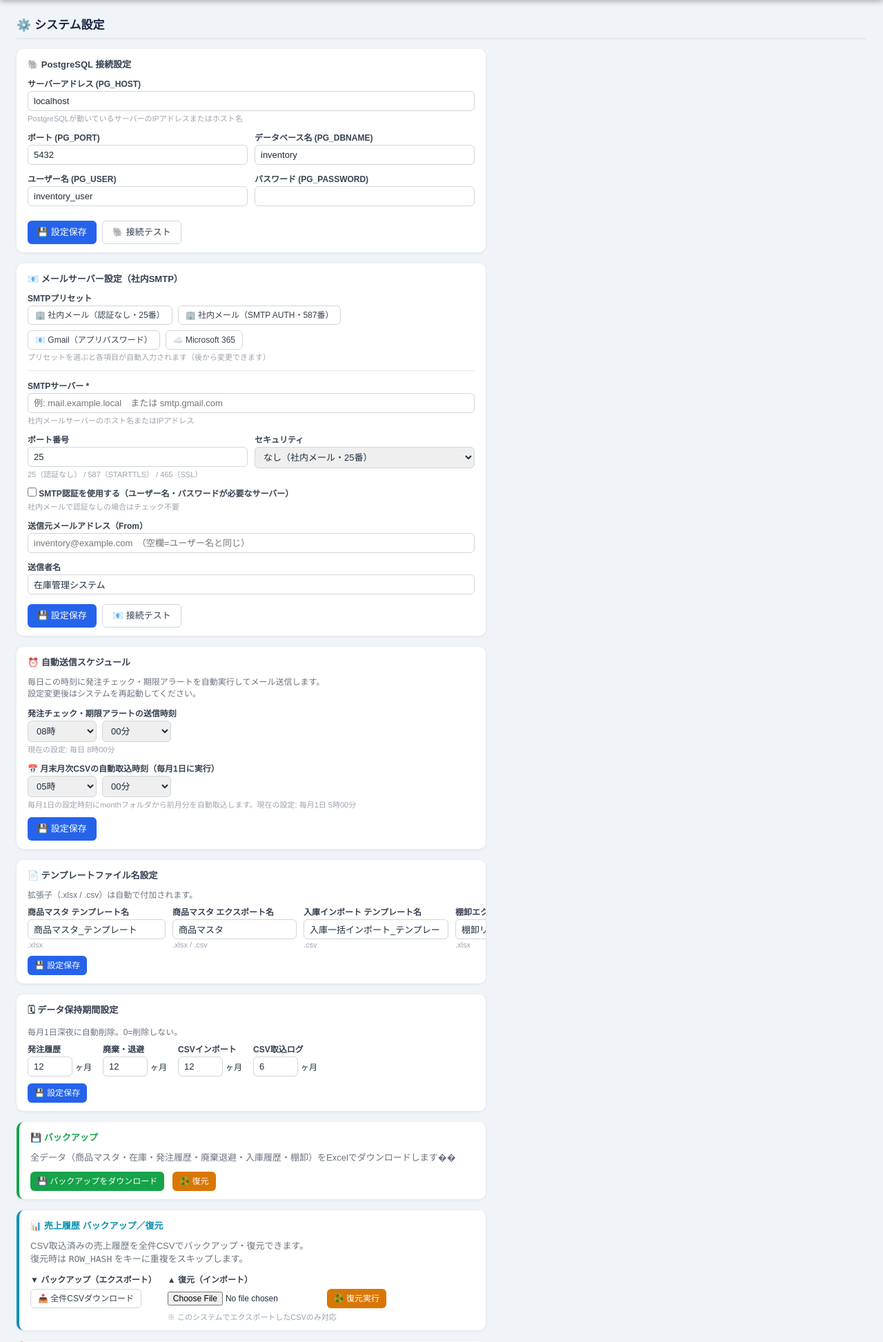
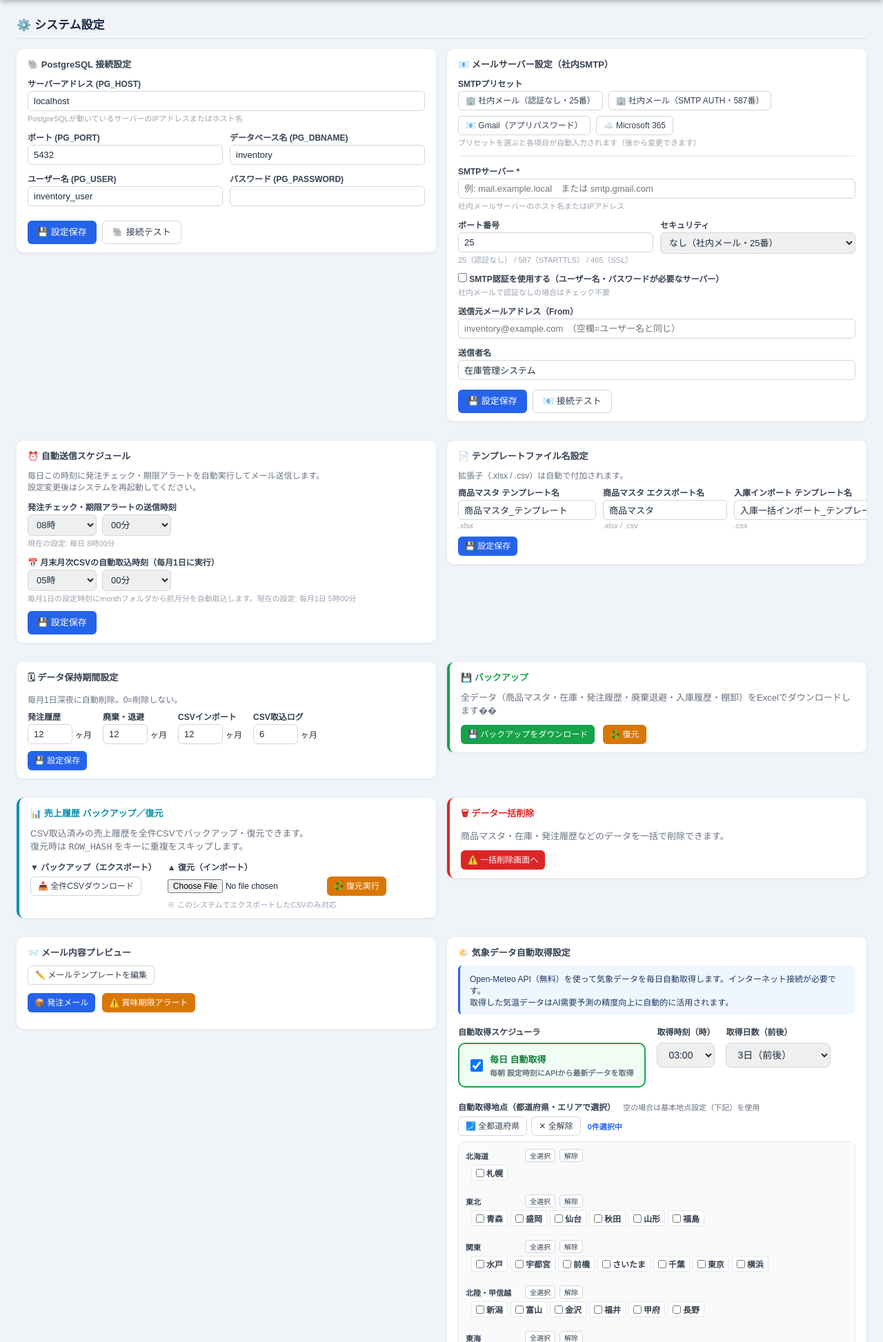
Before and after one commit to r-tanaka3219/my-project, a Flask app: page /settings in a window 1280 px wide. Shown: the part 52-1998 px from the top of the page at 69% size. Run offline with Flask 3, Linux system fonts and the light colour scheme; the visitor is signed in with stand-in values (Sample User, id 1); data that the repository does not hold is empty; some libraries are stand-ins or nearby versions.

Commit message:
feat: 全画面幅統一 - 27インチワイドモニター対応レイアウト
- base.html: .settings-grid (2列グリッド) CSS追加・1100px以下で1列
- settings.html: 全カードを2列グリッドに配置・max-width:680px撤廃
  - <form style="display:contents">でform要素を透過しカードをgrid直接子に
- product_form.html: max-width 720px → 1100px
- csv_form.html: max-width 800px → 1100px
- receipt.html: max-width 560px → 820px
- chains.html: テーブルmax-width撤廃・フォームパネルも1100px に統一

Co-Authored-By: Claude Sonnet 4.6 <noreply@anthropic.com>

```diff
--- a/templates/base.html
+++ b/templates/base.html
@@ -94,6 +94,9 @@ hr{border:none;border-top:1px solid #e5e7eb;margin:12px 0}
 @media (min-width:1800px){.main{padding:18px 48px}}
 @media print{nav{display:none}.btn{display:none}.main{margin-top:0}}
 
+/* 設定ページ用2列グリッド */
+.settings-grid{display:grid;grid-template-columns:repeat(2,1fr);gap:16px;align-items:start}
+@media(max-width:1100px){.settings-grid{grid-template-columns:1fr}}
 /* layout helpers for added features */
 .page-title-actions{display:flex;justify-content:flex-end;align-items:center;gap:8px;flex-wrap:wrap;margin-left:auto}
 .page-title > form{margin-left:auto}
--- a/templates/csv_form.html
+++ b/templates/csv_form.html
@@ -2,7 +2,7 @@
 {% block title %}CSV取込設定{% endblock %}
 {% block content %}
 <div class="page-title">{% if setting %}✏️ CSV設定編集{% else %}➕ CSV取込設定 新規作成{% endif %}</div>
-<div style="max-width:800px">
+<div style="max-width:1100px">
 <form method="post">
   <input type="hidden" name="csrf_token" value="{{ csrf_token() }}">
   <div class="card" style="margin-bottom:14px">
--- a/templates/product_form.html
+++ b/templates/product_form.html
@@ -2,7 +2,7 @@
 {% block title %}{% if product %}商品編集{% else %}商品登録{% endif %}{% endblock %}
 {% block content %}
 <div class="page-title">{% if product %}✏️ 商品編集{% else %}➕ 商品登録{% endif %}</div>
-<div class="card" style="max-width:720px">
+<div class="card" style="max-width:1100px">
 <form method="post">
   <input type="hidden" name="csrf_token" value="{{ csrf_token() }}">
   <div class="form-grid-2">
--- a/templates/receipt.html
+++ b/templates/receipt.html
@@ -3,7 +3,7 @@
 {% block content %}
 <div class="page-title"><span>📥 入庫登録</span><div class="page-title-actions"><a href="/receipt/import" class="btn btn-outline btn-sm">📄 一括インポート</a><a href="/receipt/history" class="btn btn-outline btn-sm">📋 入庫履歴</a></div></div>
 
-<div class="card" style="max-width:560px">
+<div class="card" style="max-width:820px">
 
   {# ── 入力モード切替タブ ── #}
   <div style="display:flex;gap:0;margin-bottom:14px;border:1px solid #e2e8f0;border-radius:6px;overflow:hidden;max-width:420px">
--- a/templates/settings.html
+++ b/templates/settings.html
@@ -3,10 +3,11 @@
 {% block content %}
 <div class="page-title">⚙️ システム設定</div>
 
-<form method="post" action="/settings/save">
+<div class="settings-grid">
+<form method="post" action="/settings/save" style="display:contents">
   <input type="hidden" name="csrf_token" value="{{ csrf_token() }}">
 
-<div class="card" style="max-width:680px;margin-bottom:16px">
+<div class="card" style="">
   <div class="card-title">🐘 PostgreSQL 接続設定</div>
   <div class="form-group"><label>サーバーアドレス (PG_HOST)</label>
     <input type="text" name="PG_HOST" value="{{ env.get('PG_HOST','localhost') }}"
@@ -35,7 +36,7 @@
   </div>
 </div>
 
-<div class="card" style="max-width:680px;margin-bottom:16px">
+<div class="card" style="">
   <div class="card-title">📧 メールサーバー設定（社内SMTP）</div>
 
   {# プリセット選択 #}
@@ -128,7 +129,7 @@
   </div>
 </div>
 
-<div class="card" style="max-width:680px;margin-bottom:16px">
+<div class="card" style="">
   <div class="card-title">⏰ 自動送信スケジュール</div>
   <p style="font-size:12px;color:#6b7280;margin-bottom:12px">
     毎日この時刻に発注チェック・期限アラートを自動実行してメール送信します。<br>
@@ -182,7 +183,7 @@
   <button type="submit" class="btn btn-primary">💾 設定保存</button>
 </div>
 
-<div class="card" style="max-width:680px;margin-bottom:16px">
+<div class="card" style="">
   <div class="card-title">📄 テンプレートファイル名設定</div>
   <div style="font-size:12px;color:#6b7280;margin-bottom:8px">拡張子（.xlsx / .csv）は自動で付加されます。</div>
   <div style="display:flex;gap:10px;align-items:flex-start">
@@ -235,7 +236,7 @@
   <button type="submit" class="btn btn-primary btn-sm" style="margin-top:10px">💾 設定保存</button>
 </div>
 
-<div class="card" style="max-width:680px;margin-bottom:16px">
+<div class="card" style="">
   <div class="card-title">🗓 データ保持期間設定</div>
   <div style="font-size:12px;color:#6b7280;margin-bottom:8px">毎月1日深夜に自動削除。0=削除しない。</div>
   <div style="display:flex;gap:16px;align-items:flex-start">
@@ -271,14 +272,14 @@
   <button type="submit" class="btn btn-primary btn-sm" style="margin-top:10px">💾 設定保存</button>
 </div>
 
-<div class="card" style="max-width:680px;margin-bottom:16px;border-left:4px solid #16a34a">
+<div class="card" style="border-left:4px solid #16a34a">
   <div class="card-title" style="color:#16a34a">💾 バックアップ</div>
   <p style="font-size:13px;color:#6b7280;margin-bottom:12px">全データ（商品マスタ・在庫・発注履歴・廃棄退避・入庫履歴・棚卸）をExcelでダウンロードします��</p>
   <a href="/admin/backup" class="btn btn-success btn-sm">💾 バックアップをダウンロード</a>
   <a href="/admin/restore" class="btn btn-warning btn-sm" style="margin-left:8px">♻️ 復元</a>
 </div>
 
-<div class="card" style="max-width:680px;margin-bottom:16px;border-left:4px solid #0891b2">
+<div class="card" style="border-left:4px solid #0891b2">
   <div class="card-title" style="color:#0891b2">📊 売上履歴 バックアップ／復元</div>
   <p style="font-size:13px;color:#6b7280;margin-bottom:12px">
     CSV取込済みの売上履歴を全件CSVでバックアップ・復元できます。<br>
@@ -396,13 +397,13 @@ function startSalesDownload() {
 }
 </script>
 
-<div class="card" style="max-width:680px;margin-bottom:16px;border-left:4px solid #dc2626">
+<div class="card" style="border-left:4px solid #dc2626">
   <div class="card-title" style="color:#dc2626">🗑 データ一括削除</div>
   <p style="font-size:13px;color:#6b7280;margin-bottom:12px">商品マスタ・在庫・発注履歴などのデータを一括で削除できます。</p>
   <a href="/admin/bulk_delete" class="btn btn-danger btn-sm">⚠️ 一括削除画面へ</a>
 </div>
 
-<div class="card" style="max-width:680px;margin-bottom:16px">
+<div class="card" style="">
   <div class="card-title">📨 メール内容プレビュー</div>
   <a href="/settings/mail_templates" class="btn btn-outline btn-sm" style="margin-bottom:12px;display:inline-block">✏️ メールテンプレートを編集</a>
   <div style="display:flex;gap:10px;margin-bottom:12px">
@@ -443,7 +444,7 @@ SUP002       佐藤飲料             4909876543210  P003         緑茶 500ml
   </div>
 </div>
 
-<div class="card" style="max-width:680px;margin-bottom:16px">
+<div class="card" style="">
   <div class="card-title">🌤️ 気象データ自動取得設定</div>
   <div style="background:#eff6ff;border-left:3px solid #2563eb;padding:10px 14px;border-radius:6px;font-size:12px;color:#1e3a5f;margin-bottom:16px">
     Open-Meteo API（無料）を使って気象データを毎日自動取得します。インターネット接続が必要です。<br>
@@ -678,7 +679,7 @@ SUP002       佐藤飲料             4909876543210  P003         緑茶 500ml
   </div>
 </div>
 
-<div class="card" style="max-width:680px;margin-bottom:16px">
+<div class="card" style="">
   <div class="card-title">📈 需要予測ロジック設定</div>
 
   <div class="form-group">
@@ -890,7 +891,7 @@ SUP002       佐藤飲料             4909876543210  P003         緑茶 500ml
   </div>
 </div>
 
-<div class="card" style="max-width:680px;margin-bottom:16px">
+<div class="card" style="">
   <div class="card-title">🔑 その他</div>
   <div class="form-group"><label>SECRET_KEY</label>
     <input type="text" name="SECRET_KEY" value="{{ env.get('SECRET_KEY','') }}"
@@ -899,7 +900,7 @@ SUP002       佐藤飲料             4909876543210  P003         緑茶 500ml
   <button type="submit" class="btn btn-primary">💾 設定保存</button>
 </div>
 </form>
-
+</div><!-- /settings-grid -->
 
 {# テスト送信フォーム（別フォーム・メインフォームの外に配置） #}
 <form method="post" action="/settings/test_mail" id="test-form" style="display:none">
```
Also changed, not shown: templates/chains.html (+8 -8 lines).
